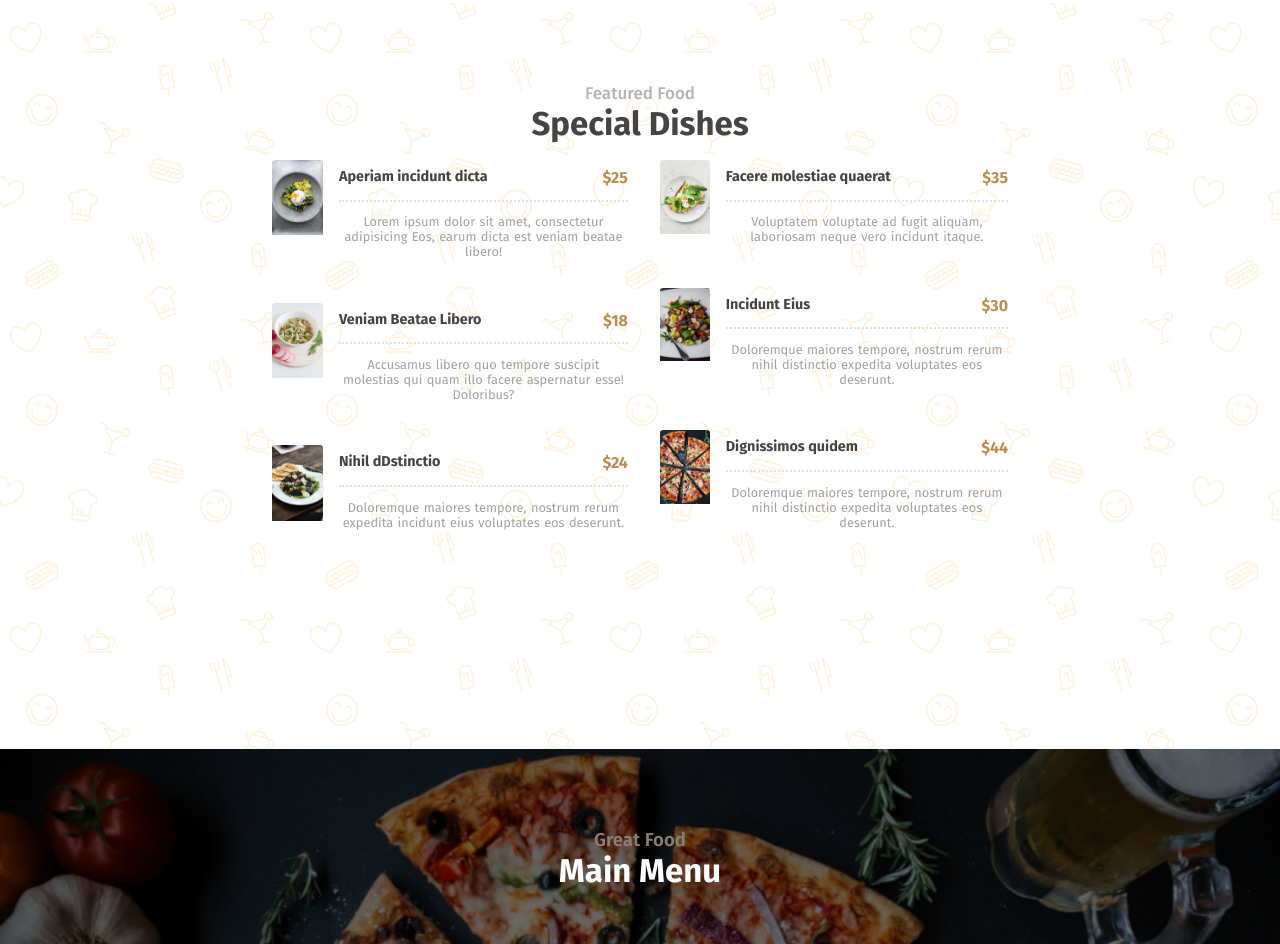
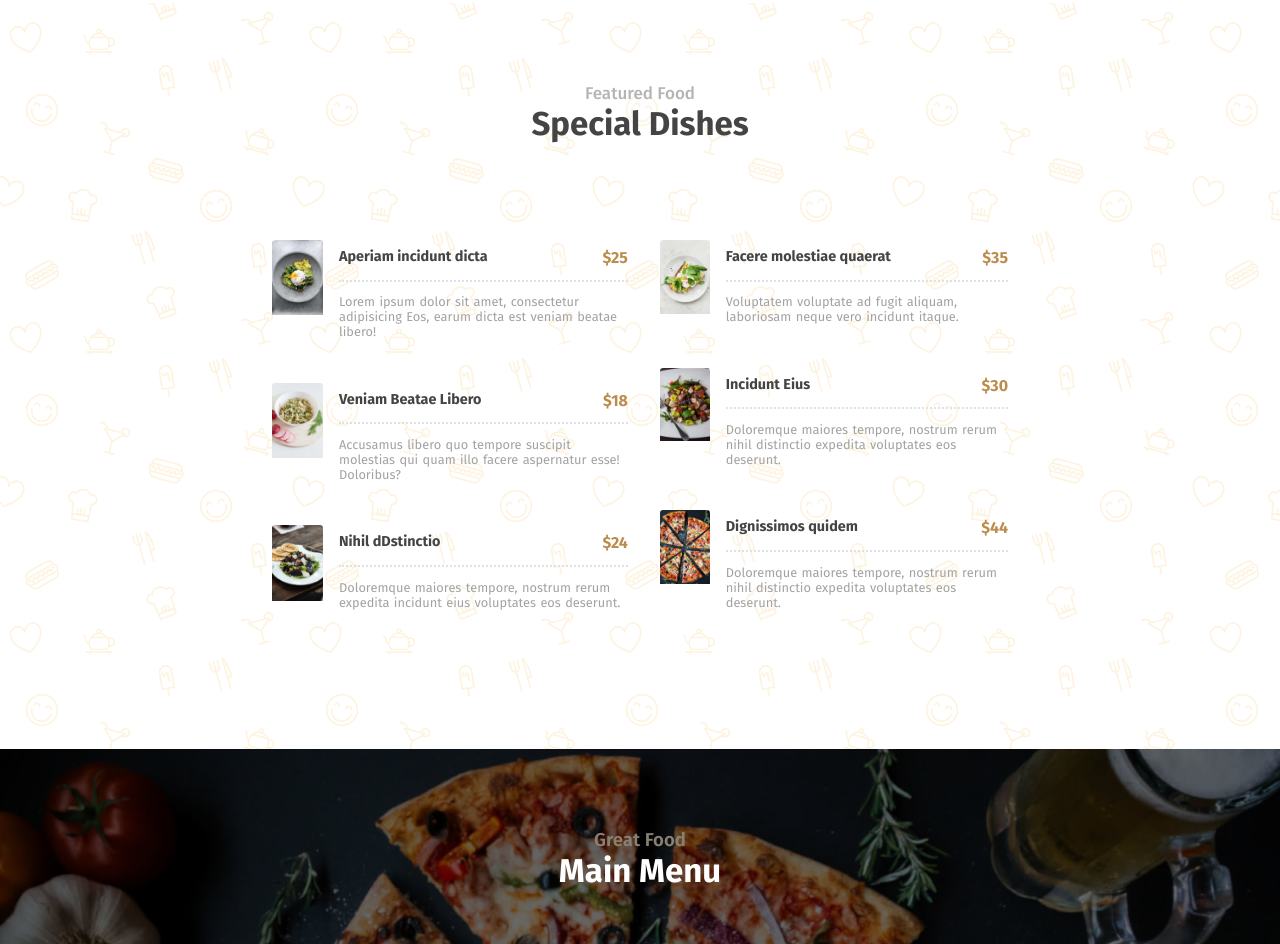
Before and after one commit to Marazi26/bakery, a plain HTML site: page index.html in a window 1280 px wide. Shown: the part 1729-2673 px from the top of the page. Drawn offline with nearby package versions, Linux system fonts and the light colour scheme.

Commit message:
ready for deploy 5/20/2024

```diff
--- a/index.html
+++ b/index.html
@@ -10,15 +10,12 @@
     <title>Bakery</title>
     <link
         href="https://fonts.googleapis.com/css?family=Fira+Sans:100,100italic,200,200italic,300,300italic,regular,italic,500,500italic,600,600italic,700,700italic,800,800italic,900,900italic"
-        rel="stylesheet"/>
+        rel="stylesheet" />
     <link rel="stylesheet" href="https://cdnjs.cloudflare.com/ajax/libs/font-awesome/6.5.2/css/all.min.css"
-          integrity="sha512-SnH5WK+bZxgPHs44uWIX+LLJAJ9/2PkPKZ5QiAj6Ta86w+fsb2TkcmfRyVX3pBnMFcV7oQPJkl9QevSCWr3W6A=="
-          crossorigin="anonymous" referrerpolicy="no-referrer"/>
+        integrity="sha512-SnH5WK+bZxgPHs44uWIX+LLJAJ9/2PkPKZ5QiAj6Ta86w+fsb2TkcmfRyVX3pBnMFcV7oQPJkl9QevSCWr3W6A=="
+        crossorigin="anonymous" referrerpolicy="no-referrer" />
     <link rel="stylesheet" href="https://cdn.jsdelivr.net/npm/bootstrap-icons@1.11.3/font/bootstrap-icons.min.css">
-    <link
-        rel="stylesheet"
-        href="https://cdnjs.cloudflare.com/ajax/libs/animate.css/4.1.1/animate.min.css"
-    />
+    <link rel="stylesheet" href="https://cdnjs.cloudflare.com/ajax/libs/animate.css/4.1.1/animate.min.css" />
     <link rel="stylesheet" href="./style.css">
 </head>
 
@@ -62,7 +59,8 @@
     <header>
         <div class="overlay">
             <img src="./assets/images/logo.svg" alt="Logo">
-            <p class="wow animate__fadeInDown" data-wow-duration="1s" data-wow-delay="0.2s">Welcome To Our Restaurant</p>
+            <p class="wow animate__fadeInDown" data-wow-duration="1s" data-wow-delay="0.2s">Welcome To Our Restaurant
+            </p>
             <h1 class="wow animate__fadeInUp" data-wow-duration="1s" data-wow-delay="0.2s">Really Fresh & Tasty</h1>
             <a href="" class="book-a-table">Book A Table</a>
         </div>
@@ -113,22 +111,24 @@
         <section class="dishes-section" id="service">
             <div class="overlay-dishes">
                 <div class="dishes-title">
-                    <h3 class="wow animate__rotateIn" data-wow-duration="1.3s" data-wow-delay=".5s">Featured Food</h3>
-                    <h2 class="wow animate__rotateIn" data-wow-duration="1.3s" data-wow-delay=".5s">Special Dishes</h2>
-
+                    <h3 class="wow animate__fadeInUp" data-wow-duration="1.3s" data-wow-delay=".5s">Featured Food</h3>
+                    <h2 class="wow animate__fadeInUp" data-wow-duration="1.3s" data-wow-delay=".5s">Special Dishes</h2>
+                </div>
                     <div class="dishes-carts">
                         <div class="left-dishes">
                             <div class="dish-cart">
-                                <div class="dish-img-div wow animate__rollIn" data-wow-duration="1.5s" data-wow-delay=".5s">
+                                <div class="dish-img-div wow animate__rollIn" data-wow-duration="1.5s"
+                                data-wow-delay=".5s">
                                     <img src="./assets/images/dishes/dish-1.jpg" alt="food">
                                 </div>
                                 <div class="dish-info-div">
                                     <div class="dish-top-div">
-                                        <h2 class="wow animate__backInDown" data-wow-duration="1.5s" data-wow-delay=".5s">Aperiam incidunt dicta</h2>
+                                        <h2>Aperiam incidunt dicta</h2>
                                         <p>$25</p>
                                     </div>
                                     <div class="dish-bottom-div">
-                                        <p class="wow animate__slideInUp" data-wow-duration="1s" data-wow-delay=".5s">Lorem ipsum dolor sit amet, consectetur adipisicing
+                                        <p>
+                                            Lorem ipsum dolor sit amet, consectetur adipisicing
                                             Eos, earum dicta est
                                             veniam beatae libero!</p>
                                     </div>
@@ -136,32 +136,36 @@
                             </div>
 
                             <div class="dish-cart">
-                                <div class="dish-img-div wow animate__rollIn" data-wow-duration="1.5s" data-wow-delay=".5s">
+                                <div class="dish-img-div wow animate__rollIn" data-wow-duration="1.5s"
+                                    data-wow-delay=".5s">
                                     <img src="./assets/images/dishes/dish-3.jpg" alt="food">
                                 </div>
                                 <div class="dish-info-div">
                                     <div class="dish-top-div">
-                                        <h2 class="wow animate__backInDown" data-wow-duration="1.5s" data-wow-delay=".5s">Veniam Beatae Libero</h2>
+                                        <h2>Veniam Beatae Libero</h2>
                                         <p>$18</p>
                                     </div>
                                     <div class="dish-bottom-div">
-                                        <p class="wow animate__slideInUp" data-wow-duration="1s" data-wow-delay=".5s">Accusamus libero quo tempore suscipit molestias qui quam illo facere
+                                        <p>
+                                            Accusamus libero quo tempore suscipit molestias qui quam illo facere
                                             aspernatur esse! Doloribus?</p>
                                     </div>
                                 </div>
                             </div>
 
                             <div class="dish-cart">
-                                <div class="dish-img-div wow animate__rollIn" data-wow-duration="1.5s" data-wow-delay=".5s">
+                                <div class="dish-img-div wow animate__rollIn" data-wow-duration="1.5s"
+                                    data-wow-delay=".5s">
                                     <img src="./assets/images/dishes/dish-5.jpg" alt="food">
                                 </div>
                                 <div class="dish-info-div">
                                     <div class="dish-top-div">
-                                        <h2 class="wow animate__backInDown" data-wow-duration="1.5s" data-wow-delay=".5s">Nihil dDstinctio</h2>
+                                        <h2>Nihil dDstinctio</h2>
                                         <p>$24</p>
                                     </div>
                                     <div class="dish-bottom-div">
-                                        <p class="wow animate__slideInUp" data-wow-duration="1s" data-wow-delay=".5s">Doloremque maiores tempore, nostrum rerum expedita incidunt eius voluptates
+                                        <p>
+                                            Doloremque maiores tempore, nostrum rerum expedita incidunt eius voluptates
                                             eos deserunt.</p>
                                     </div>
                                 </div>
@@ -170,48 +174,55 @@
 
                         <div class="right-dishes">
                             <div class="dish-cart">
-                                <div class="dish-img-div wow animate__rollIn" data-wow-duration="1.5s" data-wow-delay=".5s">
-                                    <img src="./assets/images/dishes/dish-2.jpg" alt="food">
+                                <div class="dish-img-div wow animate__rollIn" data-wow-duration="1.5s"
+                                    data-wow-delay=".5s">
+                                <img src="./assets/images/dishes/dish-2.jpg" alt="food">
                                 </div>
                                 <div class="dish-info-div">
                                     <div class="dish-top-div">
-                                        <h2 class="wow animate__backInDown" data-wow-duration="1.5s" data-wow-delay=".5s">Facere molestiae quaerat</h2>
+                                        <h2>Facere molestiae quaerat</h2>
                                         <p>$35</p>
                                     </div>
                                     <div class="dish-bottom-div">
-                                        <p class="wow animate__slideInUp" data-wow-duration="1s" data-wow-delay=".5s">Voluptatem voluptate ad fugit aliquam, laboriosam neque vero incidunt itaque.
+                                        <p>
+                                            Voluptatem voluptate ad fugit aliquam, laboriosam neque vero incidunt
+                                            itaque.
                                         </p>
                                     </div>
                                 </div>
                             </div>
 
                             <div class="dish-cart">
-                                <div class="dish-img-div wow animate__rollIn" data-wow-duration="1.5s" data-wow-delay=".5s">
+                                <div class="dish-img-div wow animate__rollIn" data-wow-duration="1.5s"
+                                    data-wow-delay=".5s">
                                     <img src="./assets/images/dishes/dish-4.jpg" alt="food">
                                 </div>
                                 <div class="dish-info-div">
                                     <div class="dish-top-div">
-                                        <h2 class="wow animate__backInDown" data-wow-duration="1.5s" data-wow-delay=".5s">Incidunt Eius</h2>
+                                        <h2>Incidunt Eius</h2>
                                         <p>$30</p>
                                     </div>
                                     <div class="dish-bottom-div">
-                                        <p class="wow animate__slideInUp" data-wow-duration="1s" data-wow-delay=".5s">Doloremque maiores tempore, nostrum rerum nihil distinctio expedita
+                                        <p>
+                                            Doloremque maiores tempore, nostrum rerum nihil distinctio expedita
                                             voluptates eos deserunt.</p>
                                     </div>
                                 </div>
                             </div>
 
                             <div class="dish-cart">
-                                <div class="dish-img-div wow animate__rollIn" data-wow-duration="1.5s" data-wow-delay=".5s">
+                                <div class="dish-img-div wow animate__rollIn" data-wow-duration="1.5s"
+                                    data-wow-delay=".5s">
                                     <img src="./assets/images/dishes/dish-6.jpg" alt="food">
                                 </div>
                                 <div class="dish-info-div">
                                     <div class="dish-top-div">
-                                        <h2 class="wow animate__backInDown" data-wow-duration="1.5s" data-wow-delay=".5s">Dignissimos quidem</h2>
+                                        <h2>Dignissimos quidem</h2>
                                         <p>$44</p>
                                     </div>
                                     <div class="dish-bottom-div">
-                                        <p class="wow animate__slideInUp" data-wow-duration="1s" data-wow-delay=".5s">Doloremque maiores tempore, nostrum rerum nihil distinctio expedita
+                                        <p>
+                                            Doloremque maiores tempore, nostrum rerum nihil distinctio expedita
                                             voluptates eos deserunt.</p>
                                     </div>
                                 </div>
@@ -228,7 +239,7 @@
                     <h2>Main Menu</h2>
                 </div>
 
-                <div class="info-main-menu wow animate__lightSpeedInLeft" data-wow-duration="1.5s" data-wow-delay=".5s">
+                <div class="info-main-menu wow animate__fadeInLeft" data-wow-duration="1.5s" data-wow-delay=".5s">
 
                     <div class="main-menu-cart">
                         <div class="main-menu-cart-info">
@@ -312,10 +323,12 @@
                             <img src="./assets/images/chefs/chef-1.jpg" alt="chef img">
                         </div>
                         <div class="chef-info">
-                            <h2 class="wow animate__lightSpeedInLeft" data-wow-duration="1.5s" data-wow-delay=".5s">Brian Scott</h2>
+                            <h2 class="wow animate__lightSpeedInLeft" data-wow-duration="1.5s" data-wow-delay=".5s">
+                                Brian Scott</h2>
                             <p>Lorem ipsum dolor sit amet, consectetur adipisicing elit. Sapiente suscipit, odio nulla
                                 reiciendis!</p>
-                            <ul class="wow animate__pulse" data-wow-duration=".5s" data-wow-delay=".5s" data-wow-iteration="3">
+                            <ul class="wow animate__pulse" data-wow-duration=".5s" data-wow-delay=".5s"
+                                data-wow-iteration="3">
                                 <li><a href="https://www.facebook.com/pages/create/?ref_type=registration_form"><i
                                             class="fa-brands fa-facebook-f"></i></a></li>
                                 <li><a href="https://twitter.com/"><i class="fa-brands fa-twitter"></i></a></li>
@@ -331,10 +344,12 @@
                             <img src="./assets/images/chefs/chef-2.jpg" alt="chef img">
                         </div>
                         <div class="chef-info">
-                            <h2 class="wow animate__lightSpeedInLeft" data-wow-duration="1.5s" data-wow-delay=".5s">Edward Harris</h2>
+                            <h2 class="wow animate__lightSpeedInLeft" data-wow-duration="1.5s" data-wow-delay=".5s">
+                                Edward Harris</h2>
                             <p>Lorem ipsum dolor sit amet, consectetur adipisicing elit. Sapiente suscipit, odio nulla
                                 reiciendis!</p>
-                            <ul class="wow animate__pulse" data-wow-duration=".5s" data-wow-delay=".5s" data-wow-iteration="3">
+                            <ul class="wow animate__pulse" data-wow-duration=".5s" data-wow-delay=".5s"
+                                data-wow-iteration="3">
                                 <li><a href="https://www.facebook.com/pages/create/?ref_type=registration_form"><i
                                             class="fa-brands fa-facebook-f"></i></a></li>
                                 <li><a href="https://twitter.com/"><i class="fa-brands fa-twitter"></i></a></li>
@@ -350,10 +365,12 @@
                             <img src="./assets/images/chefs/chef-3.jpg" alt="chef img">
                         </div>
                         <div class="chef-info">
-                            <h2 class="wow animate__lightSpeedInLeft" data-wow-duration="1.5s" data-wow-delay=".5s">Richard Reb</h2>
+                            <h2 class="wow animate__lightSpeedInLeft" data-wow-duration="1.5s" data-wow-delay=".5s">
+                                Richard Reb</h2>
                             <p>Lorem ipsum dolor sit amet, consectetur adipisicing elit. Sapiente suscipit, odio nulla
                                 reiciendis!</p>
-                            <ul class="wow animate__pulse" data-wow-duration=".5s" data-wow-delay=".5s" data-wow-iteration="3">
+                            <ul class="wow animate__pulse" data-wow-duration=".5s" data-wow-delay=".5s"
+                                data-wow-iteration="3">
                                 <li><a href="https://www.facebook.com/pages/create/?ref_type=registration_form"><i
                                             class="fa-brands fa-facebook-f"></i></a></li>
                                 <li><a href="https://twitter.com/"><i class="fa-brands fa-twitter"></i></a></li>
@@ -378,7 +395,8 @@
 
                 <div class="carts-testmonial">
 
-                    <div class="cart-testmonial wow animate__fadeInBottomLeft" data-wow-duration="1.5s" data-wow-delay=".5s">
+                    <div class="cart-testmonial wow animate__fadeInBottomLeft" data-wow-duration="1.5s"
+                        data-wow-delay=".5s">
                         <div class="cart-about-info">
                             <div class="testmonial-img-div">
                                 <img src="./assets/images/testmonials/avatar.jpg" alt="client img">
@@ -394,7 +412,8 @@
                         </div>
                     </div>
 
-                    <div class="cart-testmonial wow animate__fadeInBottomLeft" data-wow-duration="1.5s" data-wow-delay=".5s">
+                    <div class="cart-testmonial wow animate__fadeInBottomLeft" data-wow-duration="1.5s"
+                        data-wow-delay=".5s">
                         <div class="cart-about-info">
                             <div class="testmonial-img-div">
                                 <img src="./assets/images/testmonials/avatar-1.jpg" alt="client img">
@@ -410,7 +429,8 @@
                         </div>
                     </div>
 
-                    <div class="cart-testmonial wow animate__fadeInBottomLeft" data-wow-duration="1.5s" data-wow-delay=".5s">
+                    <div class="cart-testmonial wow animate__fadeInBottomLeft" data-wow-duration="1.5s"
+                        data-wow-delay=".5s">
                         <div class="cart-about-info">
                             <div class="testmonial-img-div">
                                 <img src="./assets/images/testmonials/avatar-2.jpg" alt="client img">
@@ -439,11 +459,16 @@
                 </div>
                 <div class="booking-form-div">
                     <form action="">
-                        <input type="text" placeholder="Your Name" required class="wow animate__fadeInBottomRight" data-wow-duration="1.5s" data-wow-delay=".3s">
-                        <input type="tel" placeholder="Your Phone" required class="wow animate__fadeInBottomRight" data-wow-duration="1.5s" data-wow-delay=".4s">
-                        <input type="date" required class="wow animate__fadeInBottomRight" data-wow-duration="1.5s" data-wow-delay=".5s">
-                        <input type="number" placeholder="Seats" required class="wow animate__fadeInBottomRight" data-wow-duration="1.5s" data-wow-delay=".6s">
-                        <input type="button" value="Book a table" class="wow animate__fadeInBottomRight" data-wow-duration="1.5s" data-wow-delay=".7s">
+                        <input type="text" placeholder="Your Name" required class="wow animate__fadeInBottomRight"
+                            data-wow-duration="1.5s" data-wow-delay=".3s">
+                        <input type="tel" placeholder="Your Phone" required class="wow animate__fadeInBottomRight"
+                            data-wow-duration="1.5s" data-wow-delay=".4s">
+                        <input type="date" required class="wow animate__fadeInBottomRight" data-wow-duration="1.5s"
+                            data-wow-delay=".5s">
+                        <input type="number" placeholder="Seats" required class="wow animate__fadeInBottomRight"
+                            data-wow-duration="1.5s" data-wow-delay=".6s">
+                        <input type="button" value="Book a table" class="wow animate__fadeInBottomRight"
+                            data-wow-duration="1.5s" data-wow-delay=".7s">
                     </form>
                     <!-- <a href="">Book a table</a> -->
                     <p>We don't span customers. Check our<a href="#">Privacy Policy</a></p>
@@ -498,7 +523,9 @@
 
     <script src="./scripts/script.js" defer> </script>
     <script src="https://cdnjs.cloudflare.com/ajax/libs/wow/1.1.2/wow.min.js"></script>
-    <script> new WOW().init()</script>
+    <script>
+        new WOW().init()
+    </script>
 </body>
 
 </html>
--- a/scripts/script.js
+++ b/scripts/script.js
@@ -19,42 +19,23 @@ function fixedNav(){
     let bottomNav = document.querySelector(".bottom-nav")
     let headerOverlay = document.querySelector(".overlay")
     let scrollValue = window.scrollY;
+    let media = window.matchMedia("(min-width: 768px)")
 
-    if(scrollValue > 75){
+    if(scrollValue > 75 && !media.matches) {
         topNav.style.display = "none"
         bottomNav.style.position = "fixed"
         bottomNav.style.backgroundColor = "#212529"
         bottomNav.style.top = "0"
         bottomNav.style.left = "0"
         bottomNav.style.right = "0"
-        headerOverlay.style.marginTop = "8rem"
     } else if (scrollValue < 75) {
         topNav.style.display = "block"
         topNav.style.transition = "linear 1s"
         bottomNav.style.position = "static"
-        headerOverlay.style.marginTop = "unset"
+        headerOverlay.style.marginTop = "0rem"
         bottomNav.style.backgroundColor = "#212529"
-
+    } else if ( media.matches ) {
+        headerOverlay.style.marginTop = "0rem"
     }
 }
 window.addEventListener("scroll", fixedNav)
-
-
-// function changeLiColors(){
-//     let scrollValue = window.scrollY;
-//     console.log(scrollValue)
-//     // let [aboutLi,serviceLi,teamLi,testmonialLi] = document.querySelector("#about-li,#service-li,#team-li,#testmonial-li")
-//     let aboutLi = document.querySelector("#about-li")
-//     let aboutSection = document.querySelector(".about-section")
-//     // aboutSection = aboutSection.scrollHeight
-//     // console.log(aboutSection.scrollHeight)
-
-//     if(scrollValue = 160){
-//         aboutLi.style.color = "#a4783d"
-//         // alert("exav")
-//     } else if (scrollValue > 160){
-//         aboutLi.style.color = "#ffffff"
-//     }
-// }
-
-// window.addEventListener("scroll", changeLiColors)
--- a/style.css
+++ b/style.css
@@ -346,7 +346,7 @@ header {
 @media screen and (min-width:320px) and (max-width:768px) {
 
     .overlay {
-        padding: 8rem 1rem;
+        padding: 5rem 1rem;
     }
 
     .overlay img {
```
